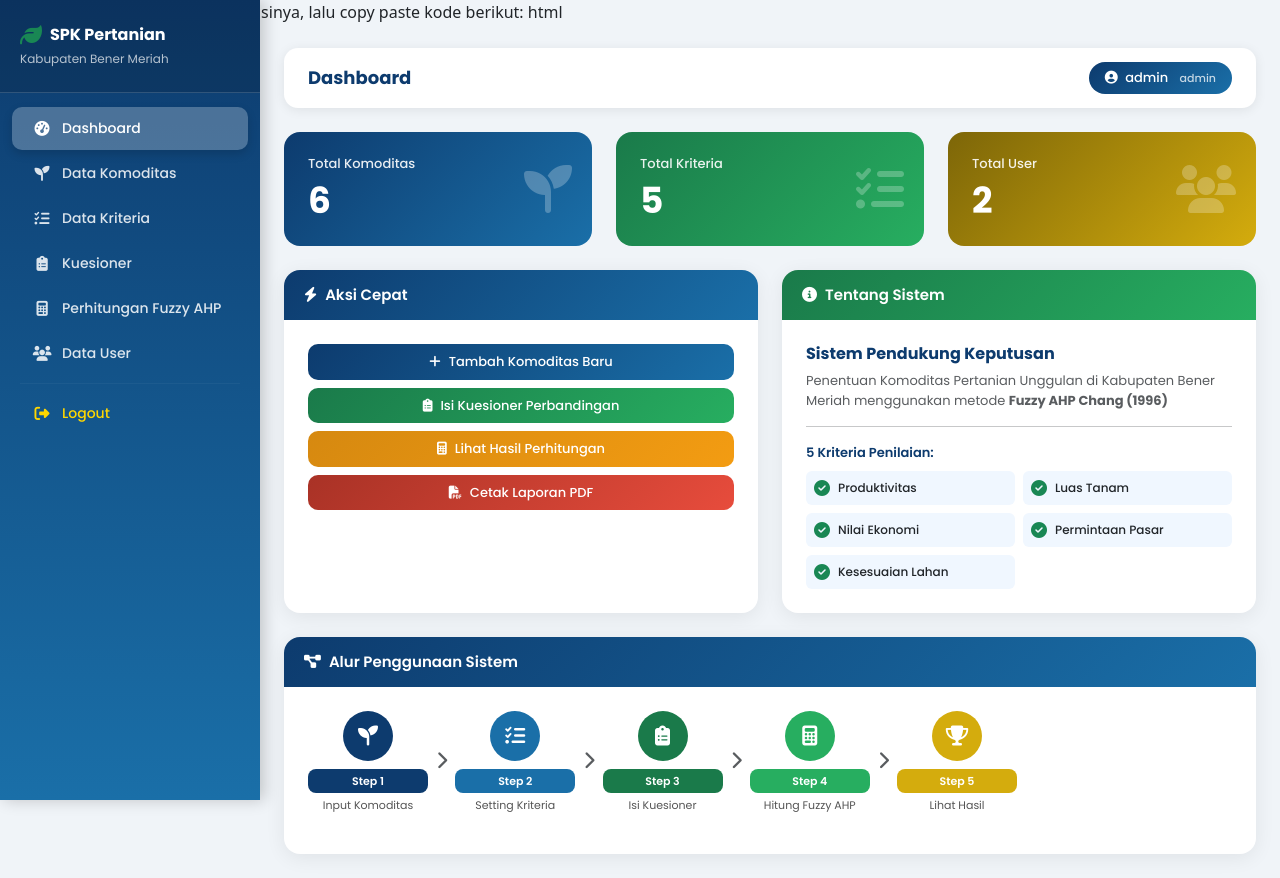
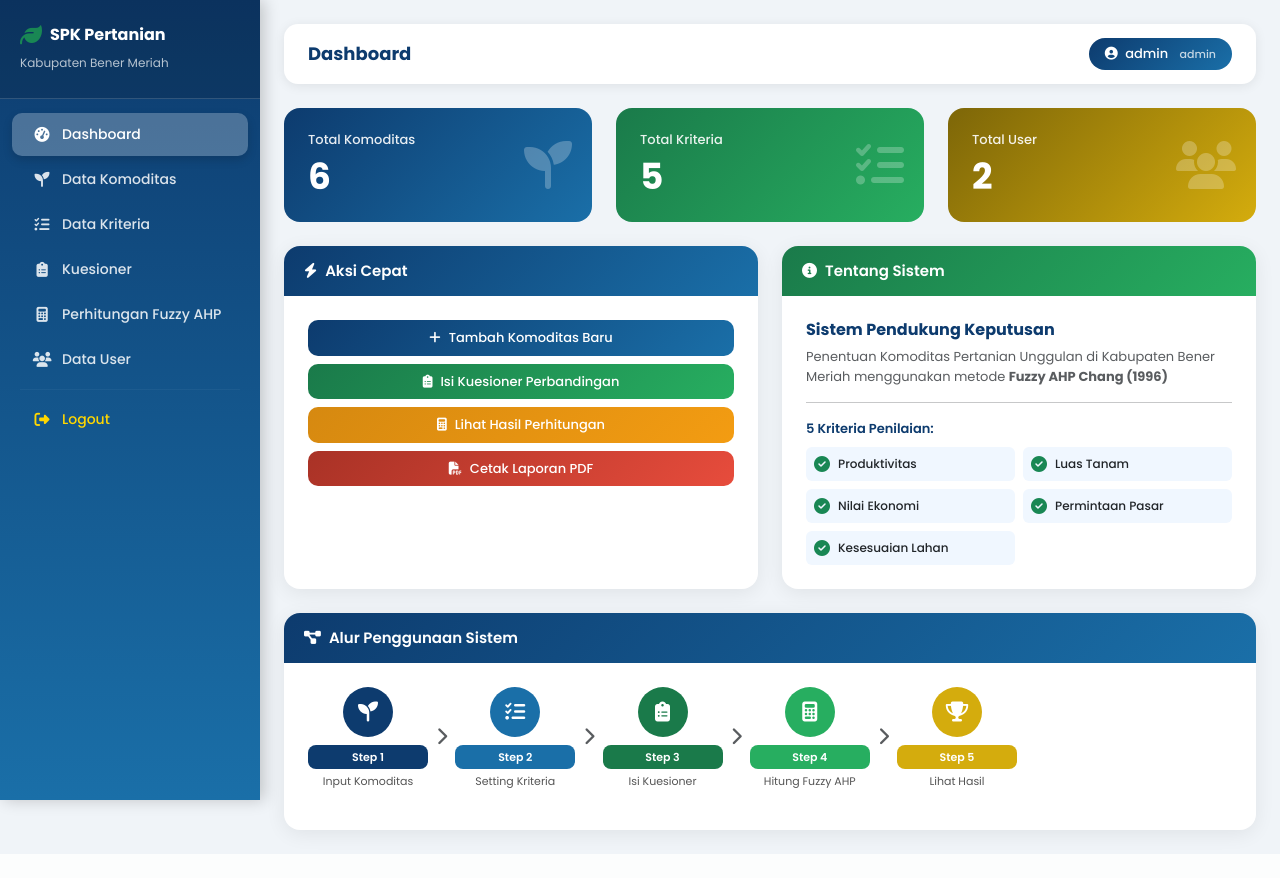
Before and after one commit to ichtiarafhadila28-creator/spk-ahp, a Flask app: page /dashboard in a window 1280 px wide. After the commit the page ends 850 px from the top, so only its background shows below. Run offline with Flask 3, Linux system fonts and the light colour scheme; a user stored in the database is signed in.

Commit message:
fix base html

```diff
--- a/templates/base.html
+++ b/templates/base.html
@@ -1,5 +1,4 @@
-Buka file base.html, hapus semua isinya, lalu copy paste kode berikut:
-html<!DOCTYPE html>
+<!DOCTYPE html>
 <html lang="id">
 <head>
     <meta charset="UTF-8">
```
